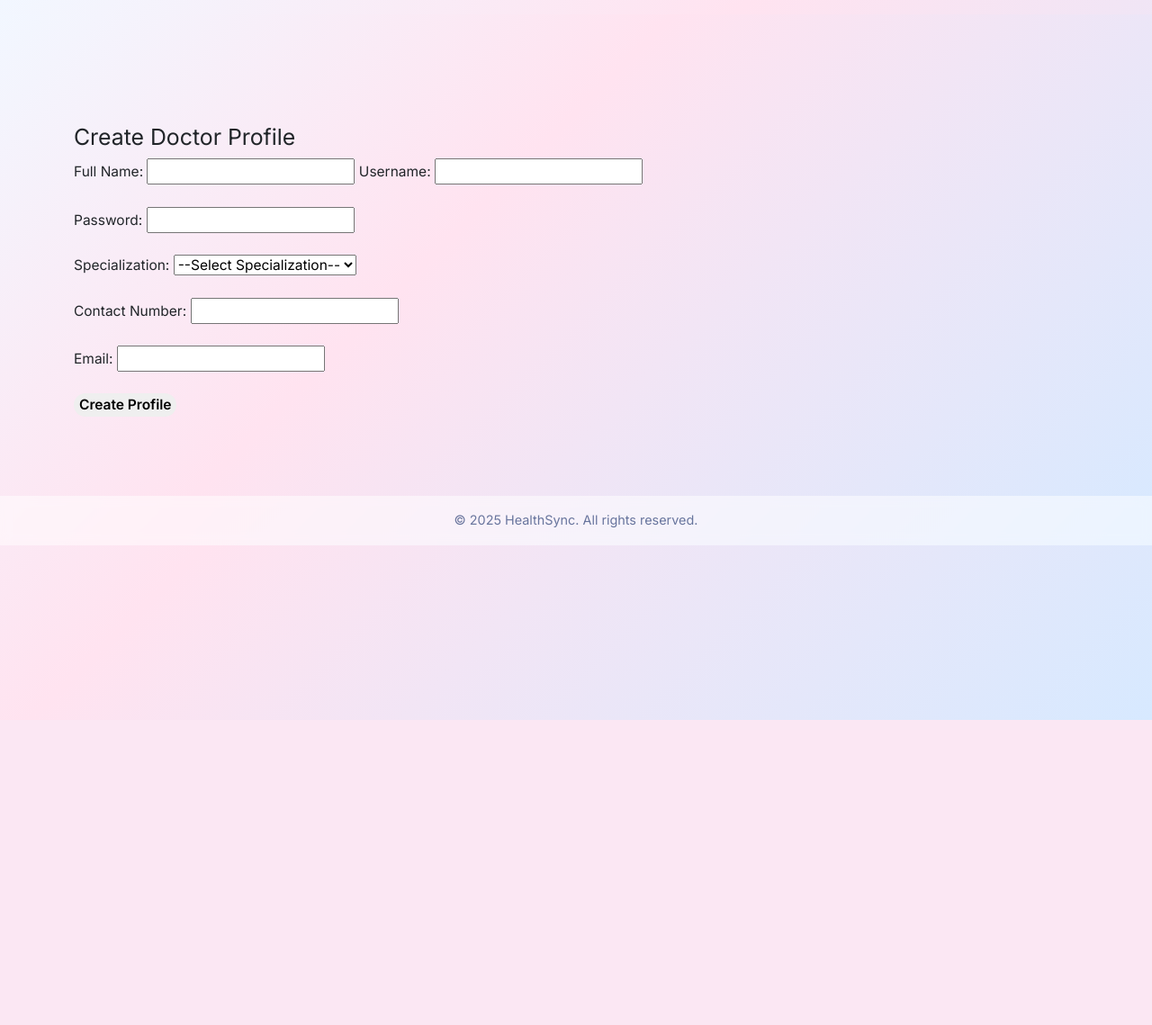
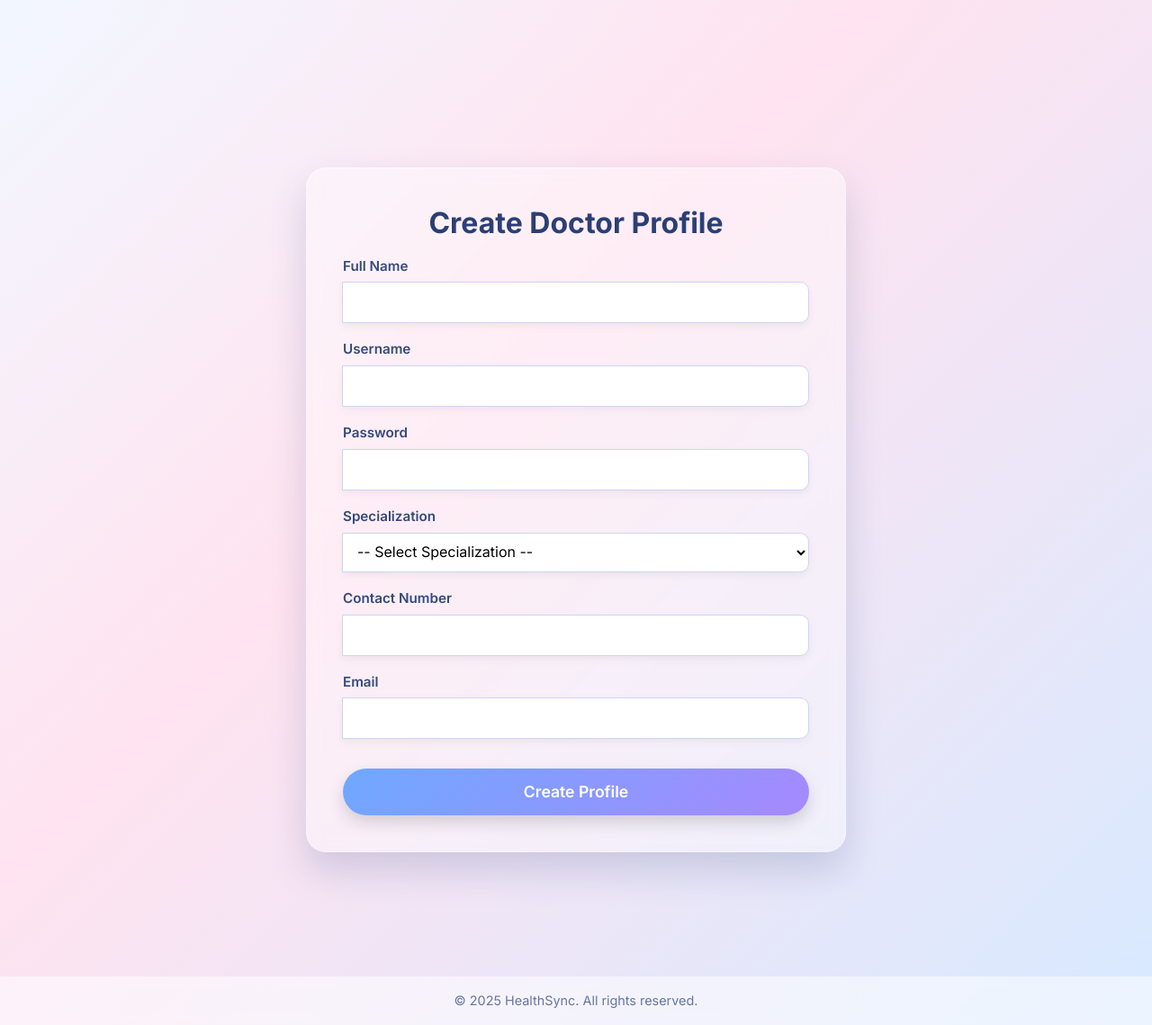
Before and after one commit to 23f3001438/hospital-management-sys, a Flask app: page /createdoc in a window 1280 px wide. Shown: the whole page at 90% size. Before the commit the page ends 800 px from the top, so only its background shows below. Run offline with Flask 3, Linux system fonts and the light colour scheme; data that the repository does not hold is empty.

Commit message:
refactor: style create doctor page to match global glass UI

```diff
--- a/templates/createdoc.html
+++ b/templates/createdoc.html
@@ -3,40 +3,58 @@
 
 {%block content%}
 {% block home_button %}{% endblock %}
+    <div class="card register-card">
+        <h2 class="reg-title">Create Doctor Profile</h2>
+        <form action="/createdoc" method="POST" class="reg-form">
+            <div class="input-group">
+                <label for="name">Full Name</label>
+                <input type="text" id="name" name="name" required>
+            </div>
 
-    <h2>Create Doctor Profile</h2>
-    <form action="/createdoc" method="POST">
-        <label for="name">Full Name:</label>
-        <input type="text" id="name" name="name" required>
+            <div class="input-group">
+                <label for="username">Username</label>
+                <input type="text" id="username" name="username" required>
+            </div>
 
-        <label for="username">Username:</label>
-        <input type="text" id="username" name="username" required>
-        <br><br>
 
-        <label for="password">Password:</label>
+
+            <div class="input-group">
+                <label for="password">Password</label>
                 <input type="password" id="password" name="password" required>
-        <br><br>
+            </div>
 
-        <label for="specialization">Specialization:</label>
+
+
+            <div class="input-group">
+                <label for="specialization">Specialization</label>
                 <select id="specialization" name="specialization" required>
-            <option value="">--Select Specialization--</option>
+                    <option value="">-- Select Specialization --</option>
                     {% for dept in departments %}
                         <option value="{{ dept.name }}">{{ dept.name }}</option>
                     {% endfor %}
                 </select>
-        <br><br>
-
-
-        <label for="contact">Contact Number:</label>
-        <input type="tel" id="contact" name="contact" required>
-        <br><br>
-
-        <label for="email">Email:</label>
-        <input type="email" id="email" name="email" required>
-        <br><br>
+            </div>
 
 
 
-        <button type="submit">Create Profile</button>
+
+            <div class="input-group">
+                <label for="contact">Contact Number</label>
+                <input type="tel" id="contact" name="contact" required>
+            </div>
+
+
+
+            <div class="input-group">
+                <label for="email">Email</label>
+                <input type="email" id="email" name="email" required>
+            </div>
+
+
+
+
+
+            <button type="submit" class="create-btn reg-btn">Create Profile</button>
         </form>
+    </div>
 {%endblock%}
```
Lines whose indentation alone changed are shown as unchanged.
